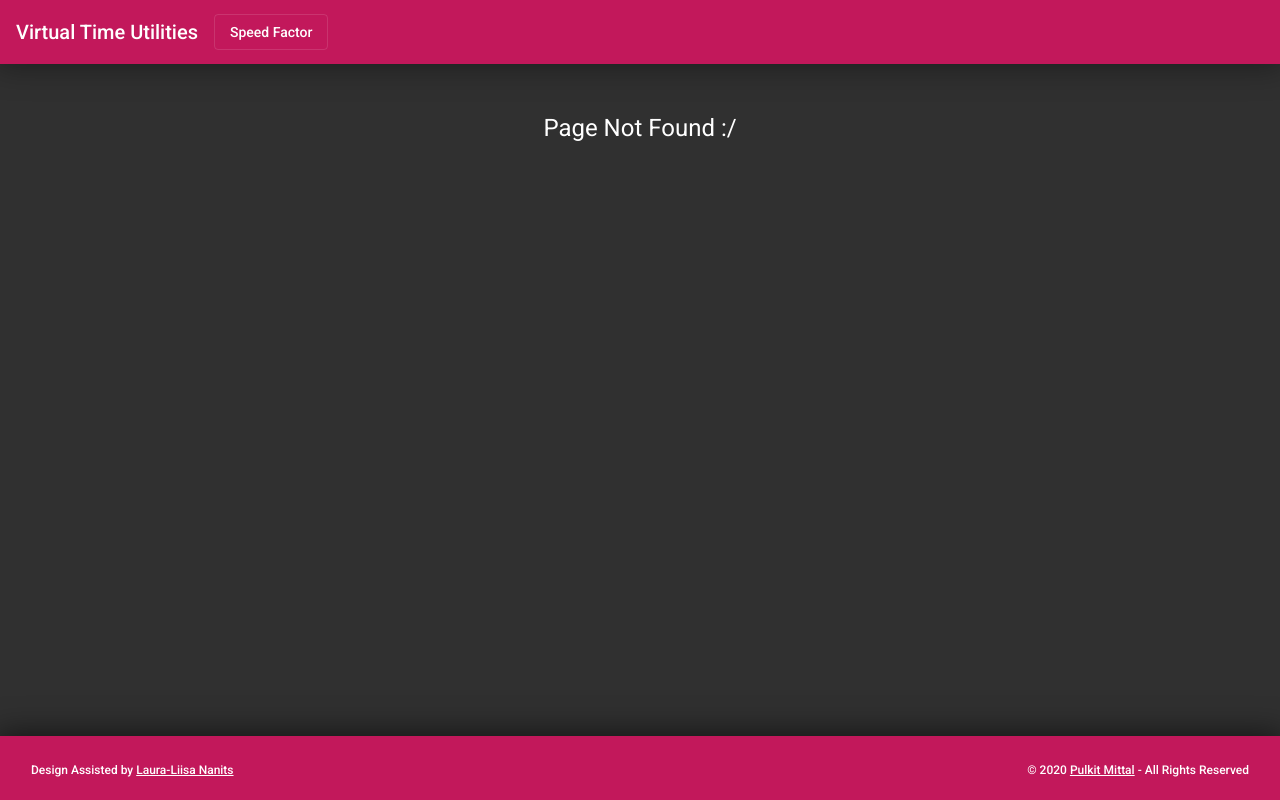
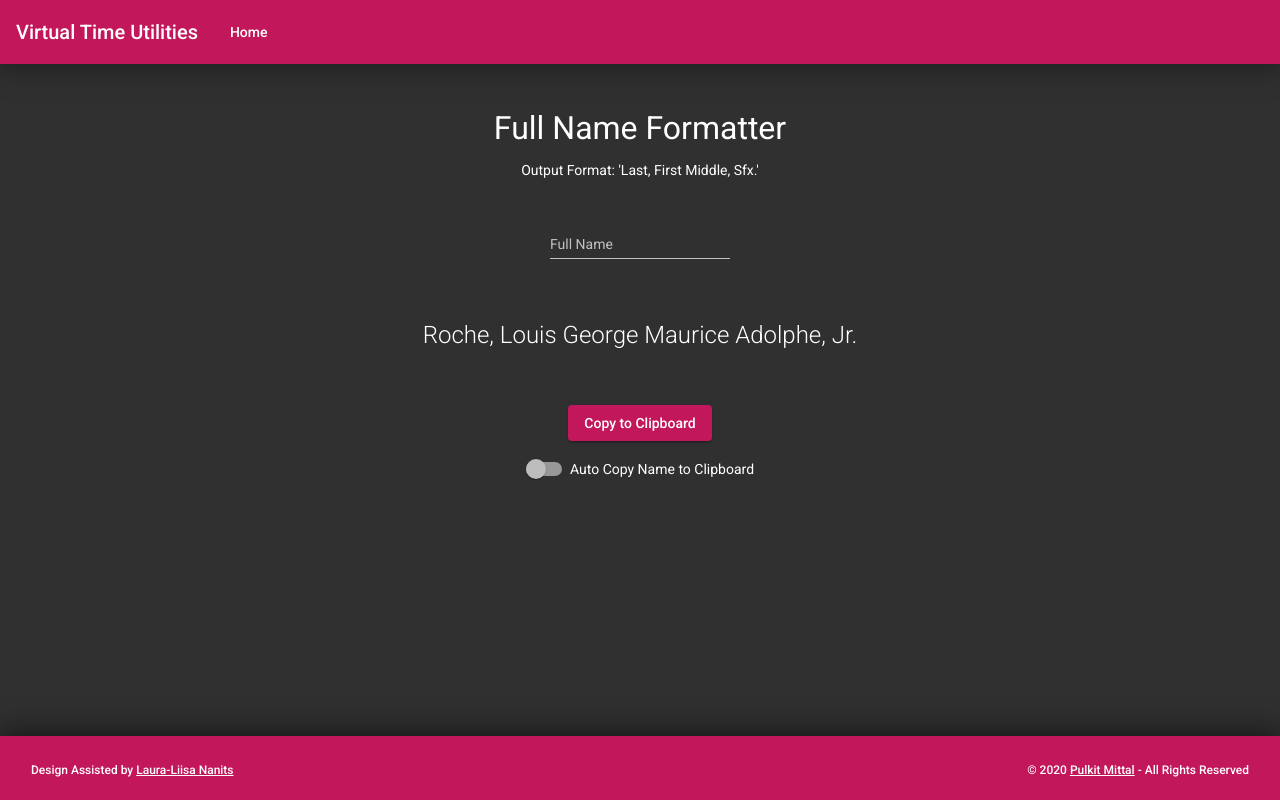
Before and after one commit to CoffeelessProgrammer/virtual-time-utilities, an Angular app: page /public/format-name in a window 1280 px wide. Before the commit this address had no page. Built offline with nearby package versions, Linux system fonts and the light colour scheme; what @ngx-loading-bar/router would draw is missing.

Commit message:
Created a human name formatting component. Hid route to speed factor calculator. Added utility methods to shared module.

```diff
--- a/src/app/app-routing.module.ts
+++ b/src/app/app-routing.module.ts
@@ -3,6 +3,7 @@ import { Routes, RouterModule } from '@angular/router';
 
 import { PublicMainComponent } from './public/public-main/public-main.component';
 import { SpeedFactorComponent } from './public/speed-factor/speed-factor.component';
+import { FormatFullNameComponent } from './public/format-full-name/format-full-name.component';
 
 import { PageNotFoundComponent } from './shared/components';
 import { AccessRestrictedComponent } from './shared/components';
@@ -15,6 +16,7 @@ const routes: Routes = [
     children: [
       { path: '', redirectTo: 'speed-factor', pathMatch: 'full' },
       { path: 'speed-factor', component: SpeedFactorComponent },
+      { path: 'format-name', component: FormatFullNameComponent },
       { path: 'login', component: AccessRestrictedComponent },
       { path: '**', component: PageNotFoundComponent }
     ]
--- a/src/app/app.module.ts
+++ b/src/app/app.module.ts
@@ -10,6 +10,7 @@ import { PublicMainComponent } from './public/public-main/public-main.component'
 import { SpeedFactorComponent } from './public/speed-factor/speed-factor.component';
 import { NavigationBarComponent } from './public/layout/navigation-bar/navigation-bar.component';
 import { FooterComponent } from './public/layout/footer/footer.component';
+import { FormatFullNameComponent } from './public/format-full-name/format-full-name.component';
 
 @NgModule({
   declarations: [
@@ -17,7 +18,8 @@ import { FooterComponent } from './public/layout/footer/footer.component';
     PublicMainComponent,
     SpeedFactorComponent,
     NavigationBarComponent,
-    FooterComponent
+    FooterComponent,
+    FormatFullNameComponent
   ],
   imports: [
     CoreModule,
--- a/src/app/core/material.module.ts
+++ b/src/app/core/material.module.ts
@@ -11,6 +11,7 @@ import { MatPaginatorModule } from '@angular/material/paginator';
 /* -------------------------- Forms -------------------------- */
 import { MatFormFieldModule } from '@angular/material/form-field';
 import { MatInputModule } from '@angular/material/input';
+import { MatSlideToggleModule } from '@angular/material/slide-toggle';
 
 /* -------------------------- Datepicker -------------------------- */
 import { MatNativeDateModule } from '@angular/material/core';
@@ -20,7 +21,7 @@ import { MatDatepickerModule } from '@angular/material/datepicker';
   exports: [
     MatToolbarModule, MatButtonModule,
     MatTableModule, MatPaginatorModule,
-    MatFormFieldModule, MatInputModule,
+    MatFormFieldModule, MatInputModule, MatSlideToggleModule,
     MatNativeDateModule, MatDatepickerModule
   ]
 })
--- /dev/null
+++ b/src/app/public/format-full-name/format-full-name.component.html
@@ -0,0 +1,37 @@
+<div class="row pt-5 justify-content-center">
+
+    <div class="col-12 mb-1">
+        <h1 class="text-center"><span>Full Name Formatter</span></h1>
+        <p class="text-center">Output Format: 'Last, First Middle, Sfx.'</p>
+    </div>
+
+    <div class="col-auto my-4">
+        <mat-form-field class="">
+            <mat-label>Full Name</mat-label>
+            <input #fullName matInput type="text" (blur)="formatName(fullName.value)"
+                placeholder="E.g. John Billy Doe Jr.">
+        </mat-form-field>
+    </div>
+
+    <div class="w-100 mb-4"></div>
+
+    <div class="col-12 col-md-10 col-lg-6">
+        <p class="format-result text-center">{{ formattedName }}</p>
+    </div>
+
+    <div class="w-100 my-4"></div>
+
+    <div class="col-auto">
+        <button class="btn-clipboard" mat-raised-button color="primary"
+            (click)="copyToClipboard(formattedName)">Copy to Clipboard</button>
+    </div>
+
+    <div class="w-100 my-2"></div>
+
+    <div class="col-auto">
+        <mat-slide-toggle [formControl]="autoCopyNameToClipboard" color="primary">
+            Auto Copy Name to Clipboard
+        </mat-slide-toggle>
+    </div>
+
+</div>
--- /dev/null
+++ b/src/app/public/format-full-name/format-full-name.component.scss
@@ -0,0 +1,12 @@
+h1 {
+    font-size: 2rem;
+}
+
+.pd-underline {
+    border-bottom: white solid 1px;
+}
+
+.format-result {
+    font-size: 1.5rem;
+    font-weight: 300;
+}
--- /dev/null
+++ b/src/app/public/format-full-name/format-full-name.component.ts
@@ -0,0 +1,85 @@
+import { Component, OnInit } from '@angular/core';
+import { FormControl } from '@angular/forms';
+
+import { arrayCycleRight, copyToClipboard, trimWhitespace } from 'src/app/shared/utility';
+
+@Component({
+  selector: 'app-format-full-name',
+  templateUrl: './format-full-name.component.html',
+  styleUrls: ['./format-full-name.component.scss']
+})
+export class FormatFullNameComponent implements OnInit {
+
+  autoCopyNameToClipboard = new FormControl(false);
+
+  formattedName: string;
+
+  constructor() { }
+
+  ngOnInit() {
+    this.formattedName = "Roche, Louis George Maurice Adolphe, Jr.";
+  }
+
+  formatName(fullName: string) {
+
+    if(fullName != "") {
+      fullName = trimWhitespace(fullName);
+
+      let nameArray: Array<string> = fullName.split(' ');
+
+      let suffixPresent = nameArray[nameArray.length-1].charAt(nameArray[nameArray.length-1].length-1) === '.';
+
+      // If a suffix is present, store separately
+      let suffix: string;
+
+      if(suffixPresent) {
+        suffix = trimWhitespace(nameArray[nameArray.length-1]);
+        nameArray.pop();
+      }
+
+      // Bring last name to front by cycling name elements to the right by 1
+      let cycledNameArray: Array<string> = arrayCycleRight(nameArray, 1);
+
+      // Add comma after last name
+      if(cycledNameArray.length > 1) {
+        cycledNameArray[0] = cycledNameArray[0] + ',';
+      }
+
+      // If suffix present, add comma to last name element, then add suffix
+      if(suffixPresent) {
+        cycledNameArray[cycledNameArray.length-1] = cycledNameArray[cycledNameArray.length-1] + ',';
+        cycledNameArray.push(suffix);
+      }
+
+      // Capitalize name elements
+      for(let i=0; i<cycledNameArray.length; ++i) {
+        cycledNameArray[i] = cycledNameArray[i].charAt(0).toUpperCase() + cycledNameArray[i].slice(1);
+      }
+
+      // Join name elements with spaces
+      this.formattedName = cycledNameArray.join(' ');
+
+      if(this.autoCopyNameToClipboard.value) {
+        copyToClipboard(this.formattedName);
+      }
+    }
+
+  }
+
+  copyToClipboard(val: string) {
+
+    let selectBox = document.createElement('textarea');
+    selectBox.style.position = 'fixed';
+    selectBox.style.left = '0';
+    selectBox.style.top = '0';
+    selectBox.style.opacity = '0';
+    selectBox.value = val;
+
+    document.body.appendChild(selectBox);
+    selectBox.focus();
+    selectBox.select();
+    document.execCommand('copy');
+    document.body.removeChild(selectBox);
+  }
+
+}
--- a/src/app/public/layout/navigation-bar/navigation-bar.component.html
+++ b/src/app/public/layout/navigation-bar/navigation-bar.component.html
@@ -12,7 +12,9 @@
                 <!-- <a mat-button routerLink="/home">Test</a> -->
 
                 <!-- Relative Paths -->
-                <a mat-stroked-button [routerLink]="['speed-factor']">Speed Factor</a>
+                <!-- <a class="mr-3" mat-stroked-button [routerLink]="['speed-factor']">Speed Factor</a> -->
+                <!-- <a class="mr-3"  mat-stroked-button [routerLink]="['format-name']">Format Name</a> -->
+                <a class="mr-3" mat-button [routerLink]="['format-name']">Home</a>
             </div>
 
             <!-- Navbar right side -->
--- /dev/null
+++ b/src/app/shared/utility/index.ts
@@ -0,0 +1 @@
+export * from './utility';
--- /dev/null
+++ b/src/app/shared/utility/utility.ts
@@ -0,0 +1,43 @@
+export function clone(data) {
+    return JSON.parse(JSON.stringify(data));
+}
+
+export function trimWhitespace(string: string) {
+    return string.replace(/\s+/g,' ').trim();
+}
+
+export function timeDiffInMinutes(time1: Date, time2: Date) {
+    let milliseconds = time2.getTime() - time1.getTime();
+    return Math.floor(milliseconds / 60000);
+}
+
+export function round(value, precision) {
+    let num = value + 'e' + precision;
+    return Number(Math.round(Number.parseFloat(num)) + 'e-' + precision);
+}
+
+export function arrayCycleRight(array, cycleCount: number) {
+    let cycledArray = new Array();
+
+    for (let i = 0; i < array.length; ++i) {
+        cycledArray.push(array[(i + (array.length-cycleCount))%array.length]);
+    }
+
+    return cycledArray;
+}
+
+export function copyToClipboard(val: string) {
+
+    let selectBox = document.createElement('textarea');
+    selectBox.style.position = 'fixed';
+    selectBox.style.left = '0';
+    selectBox.style.top = '0';
+    selectBox.style.opacity = '0';
+    selectBox.value = val;
+
+    document.body.appendChild(selectBox);
+    selectBox.focus();
+    selectBox.select();
+    document.execCommand('copy');
+    document.body.removeChild(selectBox);
+}
```
